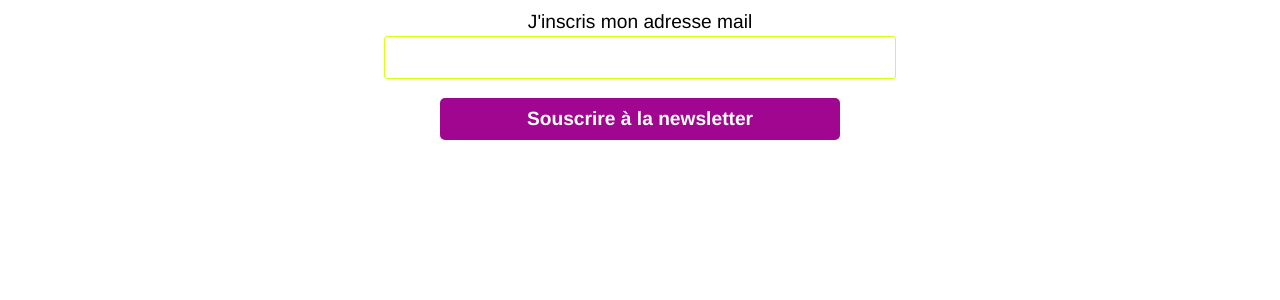
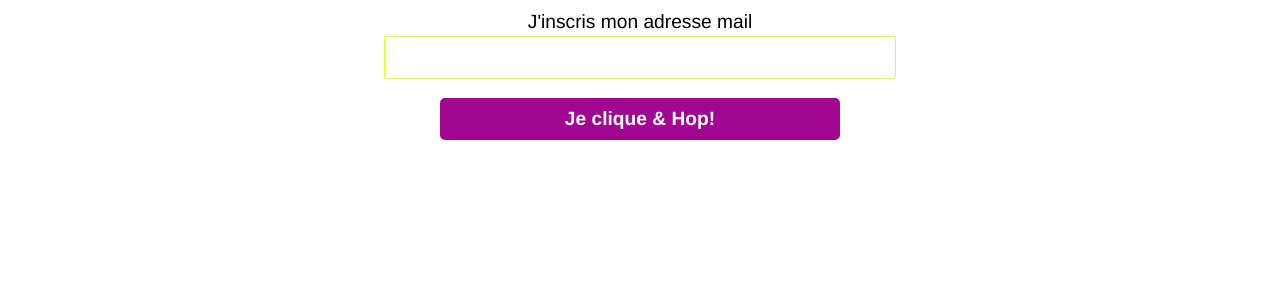
Before and after one commit to pierrenault/hopdurable.github.io, a Jekyll site: the page built from index.md, in a window 1280 px wide. Shown: the part 5791-6091 px from the top of the page. Built offline with Jekyll 4.4.1, drawn with Linux system fonts in a browser that asks for light colours; comment, search, counter and statistics services are not loaded.

Commit message:
Update subscription-newsletter.html

```diff
--- a/_includes/subscription-newsletter.html
+++ b/_includes/subscription-newsletter.html
@@ -18,7 +18,7 @@
         <div class="response" id="mce-success-response" style="display:none"></div>
     </div>    <!-- real people should not fill this in and expect good things - do not remove this or risk form bot signups-->
     <div style="position: absolute; left: -5000px;" aria-hidden="true"><input type="text" name="b_16d0d1fba4d36823e8001211b_7f460ab61a" tabindex="-1" value=""></div>
-    <div class="clear"><input type="submit" value="Souscrire à la newsletter" name="subscribe" id="mc-embedded-subscribe" class="button"></div>
+    <div class="clear"><input type="submit" value="Je clique & Hop!" name="subscribe" id="mc-embedded-subscribe" class="button"></div>
     </div>
 </form>
 </div>
```
